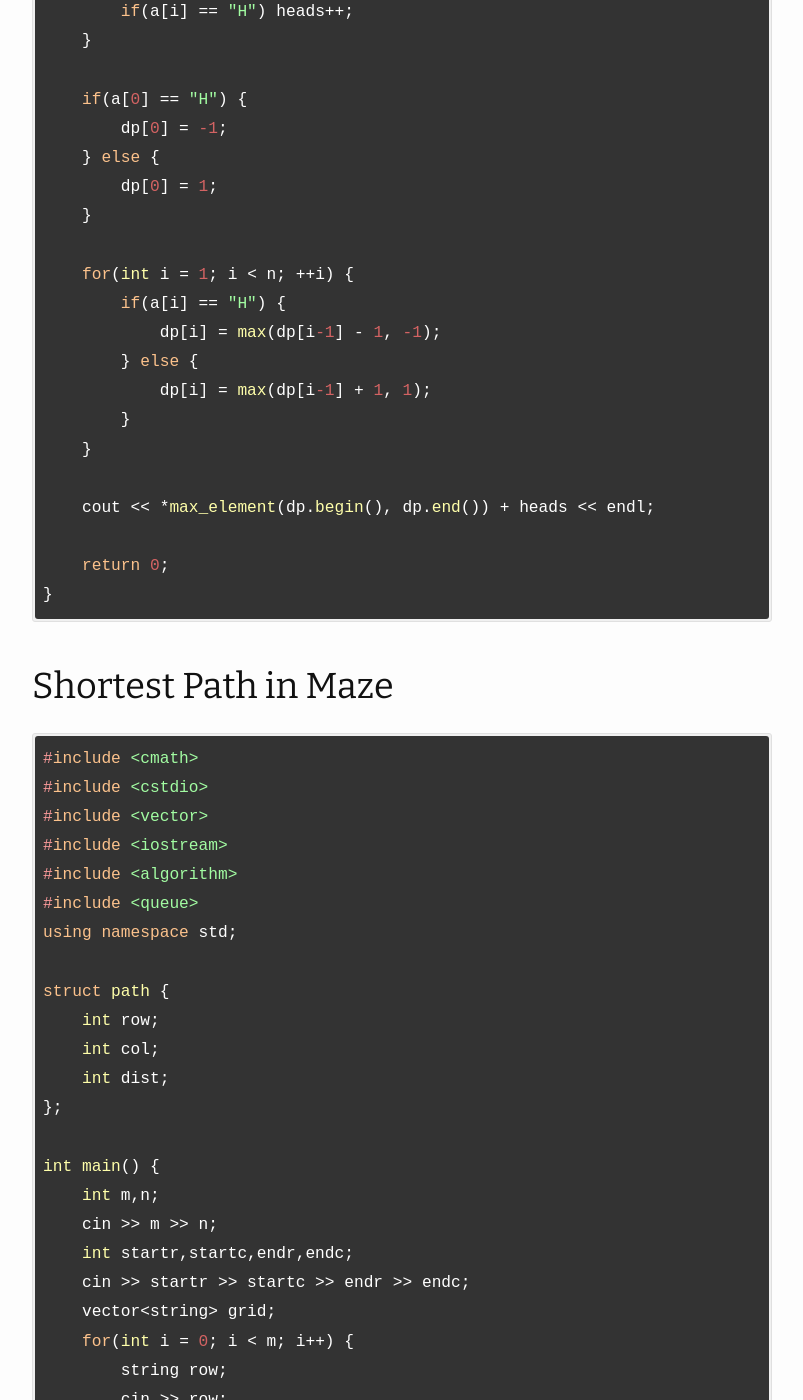
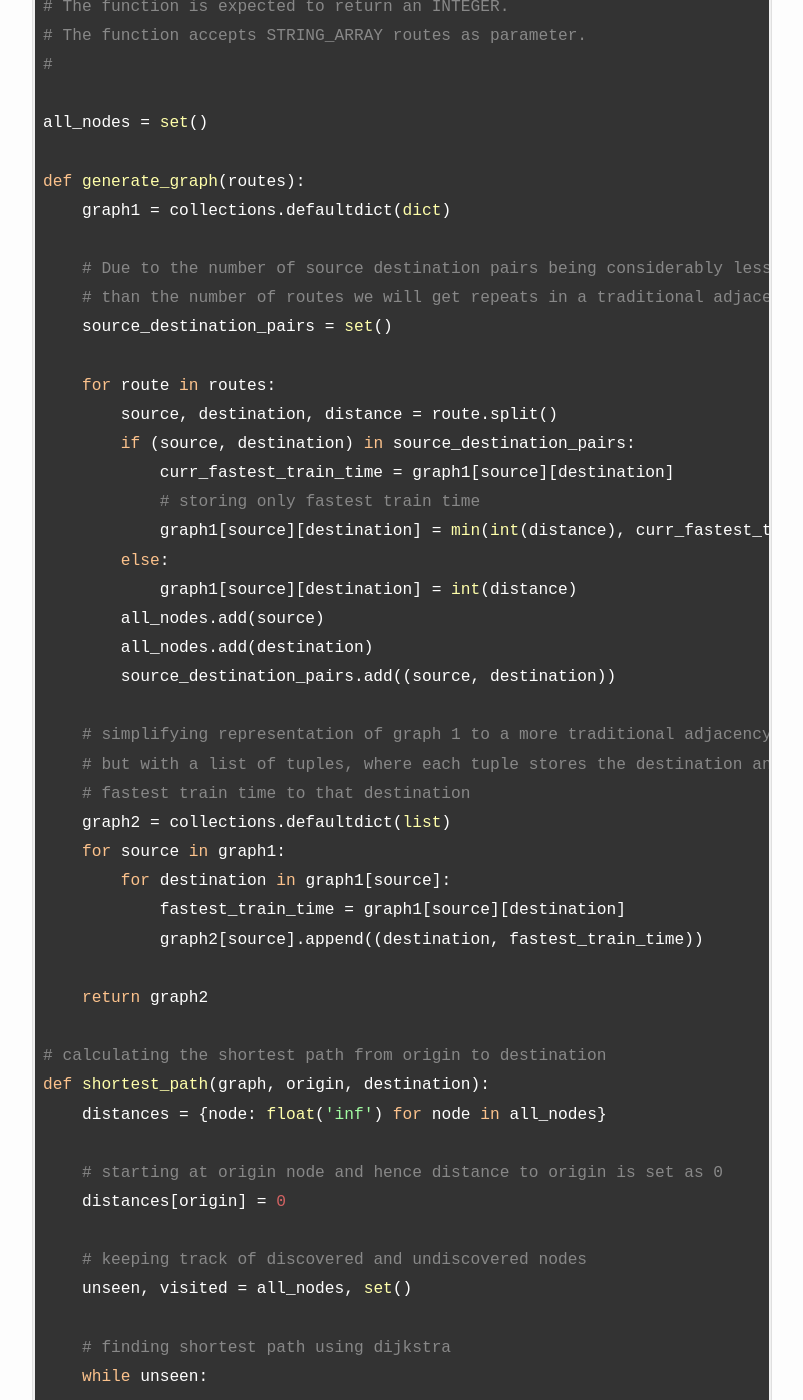
Before and after one commit to ditikrushna/eNotes, a Jekyll site: the page built from _posts/2020-05-24-code-highlight-tests.md, in a window 1280 px wide and 1400 px high, scrolled down 3242 px. Shown: the whole window, without its empty margins (238-1041 px from the left). Built offline with Jekyll 4.4.1, drawn with Linux system fonts in a browser that asks for light colours; nearby versions of some CDN libraries; some of the changed text lies outside the part shown.

Commit message:
Update 2020-05-24-code-highlight-tests.md

```diff
--- a/_posts/2020-05-24-code-highlight-tests.md
+++ b/_posts/2020-05-24-code-highlight-tests.md
@@ -88,131 +88,89 @@ It is useful to use some form of graph representation like an adjacency list in
 
 
 ## Heads and Tails
-    #include <cmath>
-    #include <cstdio>
-    #include <vector>
-    #include <iostream>
-    #include <algorithm>
-    using namespace std;
 
+This problem can be solved using a graph. It is also important to notice that the number of stations is small so the number of start and end combinations will be small compared to the maximum possible number of routes. This will indicate that some trains between a particular source to destination could be faster while others will be slower. The fastest route between two nodes will always be preferred and hence only this needs to be stored.
 
-    int main() {
+Once an appropriate graph has been created, the shortest path can be calculated using several shortest path finding algorithms.
 
-        int n;
-        cin >> n ;
+    #!/bin/python3
 
-        vector<string> a(n);
-        vector<int> dp(n);
+    import math
+    import os
+    import random
+    import re
+    import sys
+    import collections
 
-        int heads = 0;
+    #
+    # Complete the 'fastest_route' function below.
+    #
+    # The function is expected to return an INTEGER.
+    # The function accepts STRING_ARRAY routes as parameter.
+    #
 
-        for(int i = 0; i < n; ++i) {
-            cin >> a[i];
+    all_nodes = set()
 
-            if(a[i] == "H") heads++;
-        }
+    def generate_graph(routes):
+        graph1 = collections.defaultdict(dict)
 
-        if(a[0] == "H") {
-            dp[0] = -1;
-        } else {
-            dp[0] = 1;
-        }
+        # Due to the number of source destination pairs being considerably less
+        # than the number of routes we will get repeats in a traditional adjacency list representation
+        source_destination_pairs = set()
 
-        for(int i = 1; i < n; ++i) {
-            if(a[i] == "H") {
-                dp[i] = max(dp[i-1] - 1, -1);
-            } else {
-                dp[i] = max(dp[i-1] + 1, 1);
-            }
-        }
+        for route in routes:
+            source, destination, distance = route.split()
+            if (source, destination) in source_destination_pairs:
+                curr_fastest_train_time = graph1[source][destination]
+                # storing only fastest train time
+                graph1[source][destination] = min(int(distance), curr_fastest_train_time)
+            else:
+                graph1[source][destination] = int(distance)
+            all_nodes.add(source)
+            all_nodes.add(destination)
+            source_destination_pairs.add((source, destination))
 
-        cout << *max_element(dp.begin(), dp.end()) + heads << endl;
+        # simplifying representation of graph 1 to a more traditional adjacency list
+        # but with a list of tuples, where each tuple stores the destination and the
+        # fastest train time to that destination
+        graph2 = collections.defaultdict(list)
+        for source in graph1:
+            for destination in graph1[source]:
+                fastest_train_time = graph1[source][destination]
+                graph2[source].append((destination, fastest_train_time))
 
-        return 0;
-    }
+        return graph2
 
-## Shortest Path in Maze
-    #include <cmath>
-    #include <cstdio>
-    #include <vector>
-    #include <iostream>
-    #include <algorithm>
-    #include <queue>
-    using namespace std;
+    # calculating the shortest path from origin to destination
+    def shortest_path(graph, origin, destination):
+        distances = {node: float('inf') for node in all_nodes}
 
-    struct path {
-        int row;
-        int col;
-        int dist;
-    };
+        # starting at origin node and hence distance to origin is set as 0
+        distances[origin] = 0
 
-    int main() {
-        int m,n;
-        cin >> m >> n;
-        int startr,startc,endr,endc;
-        cin >> startr >> startc >> endr >> endc;
-        vector<string> grid;
-        for(int i = 0; i < m; i++) {
-            string row;
-            cin >> row;
-            grid.push_back(row);
-        }
-        queue<path> bfs;
-        path sp;
-        sp.row = startr;
-        sp.col = startc;
-        sp.dist = 0;
-        bfs.push(sp);
-        vector< vector<bool> > visited;
-        for (int i = 0; i < m; i++) {
-            vector<bool> vr;
-            for (int j = 0; j < n; j++) {
-                vr.push_back(false);
-            }
-            visited.push_back(vr);
-        }
-        int md = -1;
-        while (!bfs.empty()) {
-            path curPath = bfs.front();
-            bfs.pop();
-          //  cout << "bfs at " << curPath.row << " " << curPath.col << "\n";
-            visited[curPath.row][curPath.col] = true;
-            if (curPath.row == endr && curPath.col == endc && (md == -1 || curPath.dist < md)) {
-                md = curPath.dist;
-            }
-            if (curPath.row > 0 && grid[curPath.row-1][curPath.col] != '1' && !visited[curPath.row-1][curPath.col]) {
-                path np;
-                np.row = curPath.row-1;
-                np.col = curPath.col;
-                np.dist = curPath.dist+1;
-                visited[curPath.row-1][curPath.col] = true;
-                bfs.push(np);
-            }
-            if (curPath.col < n-1 && grid[curPath.row][curPath.col+1] != '1' && !visited[curPath.row][curPath.col+1]) {
-                path np;
-                np.row = curPath.row;
-                np.col = curPath.col+1;
-                np.dist = curPath.dist+1;
-                visited[curPath.row][curPath.col+1] = true;
-                bfs.push(np);
-            }
-            if (curPath.row < m-1 && grid[curPath.row+1][curPath.col] != '1' && !visited[curPath.row+1][curPath.col]) {
-                path np;
-                np.row = curPath.row+1;
-                np.col = curPath.col;
-                np.dist = curPath.dist+1;
-                visited[curPath.row+1][curPath.col] = true;
-                bfs.push(np);
-            }
-            if (curPath.col > 0 && grid[curPath.row][curPath.col-1] != '1' && !visited[curPath.row][curPath.col-1]) {
-                path np;
-                np.row = curPath.row;
-                np.col = curPath.col-1;
-                np.dist = curPath.dist+1;
-                visited[curPath.row][curPath.col-1] = true;
-                bfs.push(np);
-            }
-        }
-        cout << md << "\n";
-        return 0;
-    }
+        # keeping track of discovered and undiscovered nodes
+        unseen, visited = all_nodes, set()
+
+        # finding shortest path using dijkstra
+        while unseen:
+
+            # finding the node which is at the closest distance that hasn't been explored
+            u = None
+            for node in unseen:
+                if u is None or distances[node] < distances[u]:
+                    u = node
+
+            # updating unseen and visited as u is now being explored
+            unseen.remove(u)
+            visited.add(u)
+
+            for node, dist in graph[u]:
+                if node in unseen:
+                    # finding minimum distance to the node
+                    distances[node] = min(distances[node], distances[u] + dist)
+
+        return distances[destination]
+
+    def fastest_route(routes):
+        graph = generate_graph(routes)
+        return shortest_path(graph, "LEU", "KGX")
```
